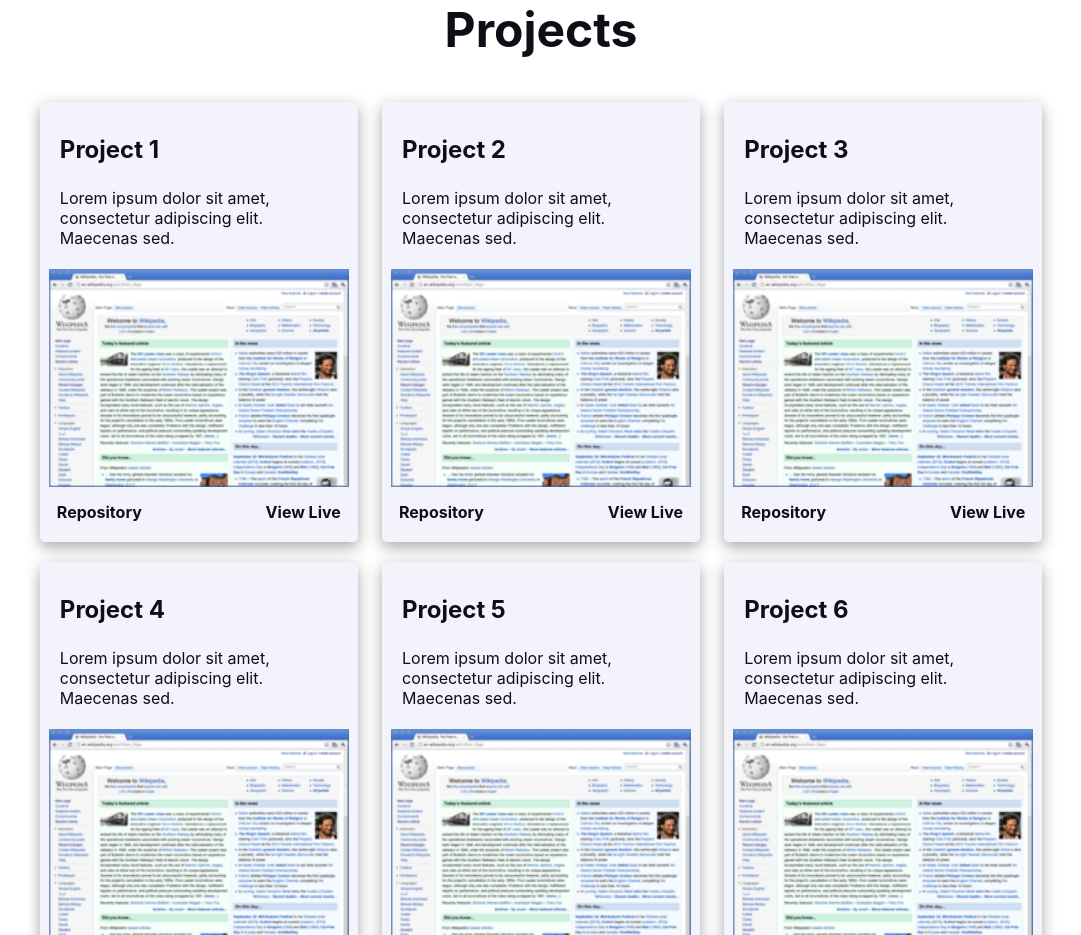
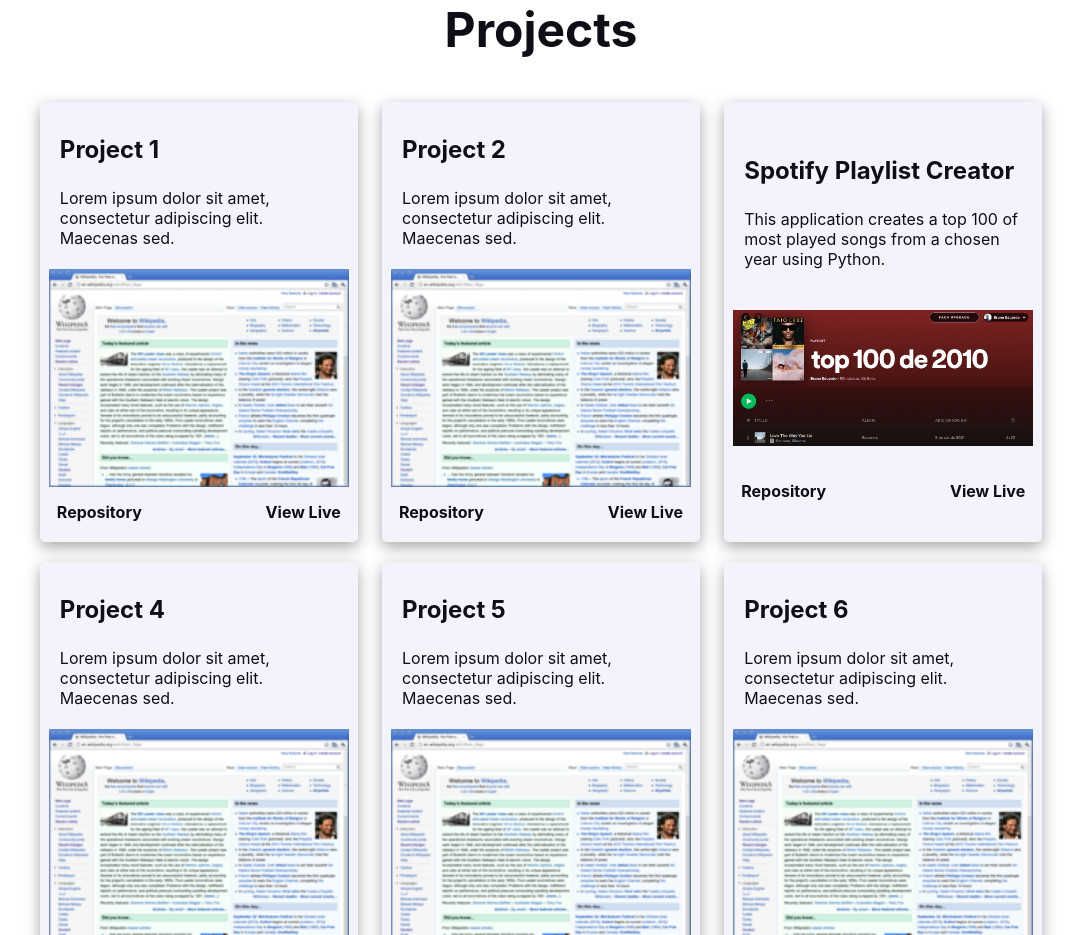
Before and after one commit to BSY-Development/React-Portfolio, a React (Create React App) app in the folder portfolio/: page / in a window 1280 px wide. Shown: the part 860-1795 px from the top of the page, without its empty margins (99-1180 px from the left). Built offline with nearby package versions, Linux system fonts and the light colour scheme.

Commit message:
Adicionado um projeto

```diff
--- a/portfolio/src/data/allProjects.js
+++ b/portfolio/src/data/allProjects.js
@@ -1,4 +1,5 @@
 import example from '../images/example.png';
+import spotify from '../images/spotify.png';
 
 const allProjects = [
   {
@@ -16,11 +17,11 @@
     website: '/',
   },
   {
-    title: 'Project 3',
-    description: 'Lorem ipsum dolor sit amet, consectetur adipiscing elit. Maecenas sed.',
-    image: example,
-    github: '/',
-    website: '/',
+    title: 'Spotify Playlist Creator',
+    description: 'This application creates a top 100 of most played songs from a chosen year using Python.',
+    image: spotify,
+    github: 'https://github.com/BSY-Development/Spotify-Playlist-Creator',
+    website: 'https://open.spotify.com/playlist/47xn36qW6q9WkUg1dUeyen',
   },
   {
     title: 'Project 4',
```
Also changed, not shown: portfolio/src/images/spotify.png (added).
